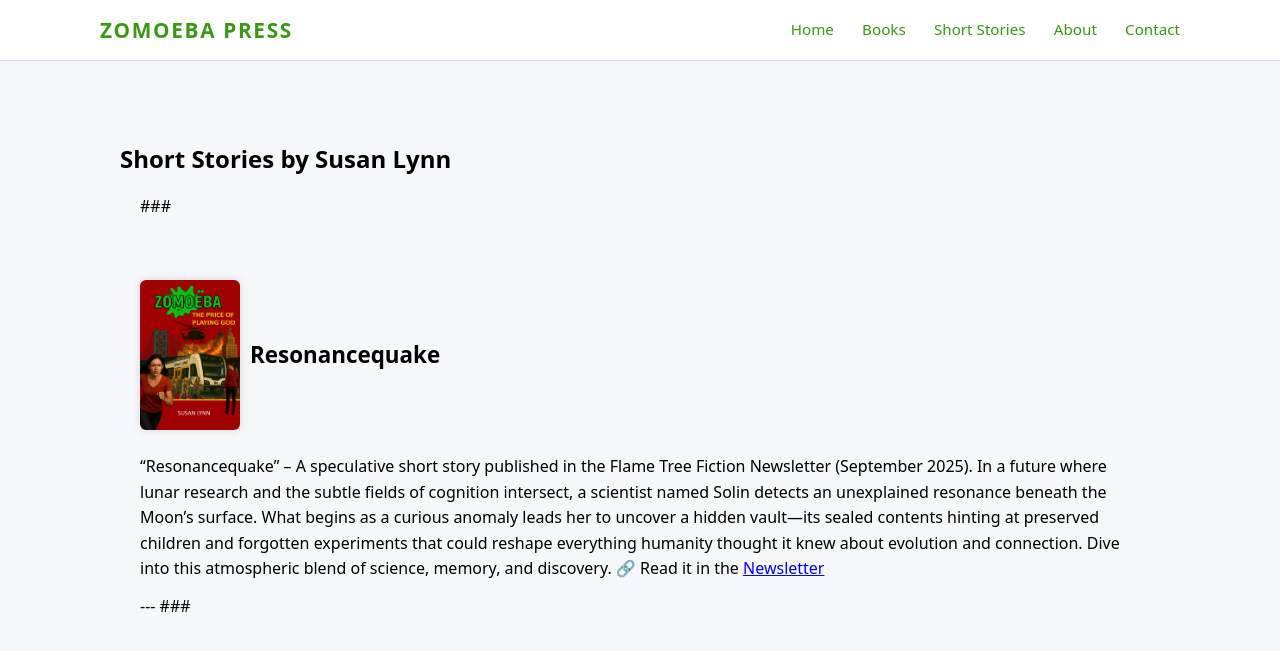
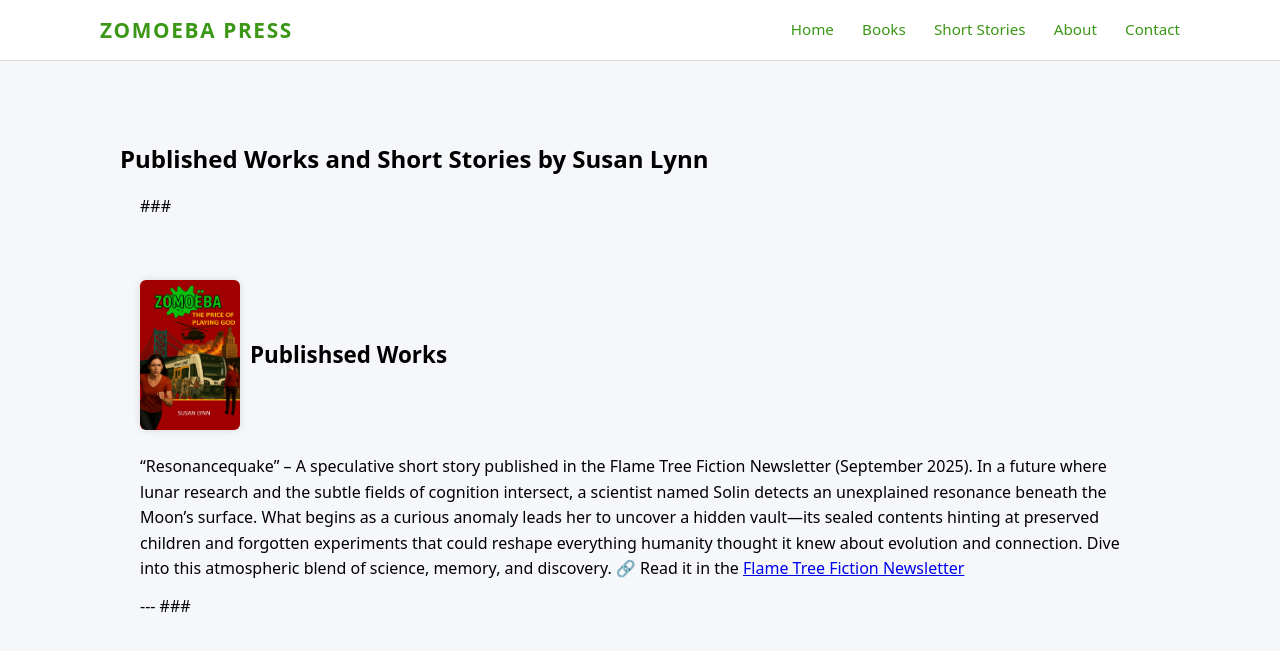
Before and after one commit to susanlynn-books/zomoeba, a Jekyll site: the page built from Short Stories.md, in a window 1280 px wide and 900 px high, cut to the strip 0-656 px from the top of the window. Shown: the top 651 px of the strip. Built offline with Jekyll 4.4.1, drawn with Linux system fonts in a browser that asks for light colours.

Commit message:
Update Short Stories.md

```diff
--- a/Short Stories.md
+++ b/Short Stories.md
@@ -6,7 +6,7 @@ permalink: /short stories/
 
 <section class="section section-dark">
   <div class="container">
-    <h2>Short Stories by Susan Lynn </h2>
+    <h2>Published Works and Short Stories by Susan Lynn </h2>
 
 <div class="container">
 
@@ -14,7 +14,7 @@ permalink: /short stories/
 
 ### <div class="book-header">
 <img src="/zomoeba/assets/images/zomoeba-cover.png" alt="Zomoeba: The Price of Playing God Cover" class="book-cover">
-<span id="price-of-playing-god">Resonancequake</span>
+<span id="price-of-playing-god">Publishsed Works</span>
 </div>
 
 <p>“Resonancequake” – A speculative short story published in the Flame Tree Fiction Newsletter (September 2025).
@@ -24,7 +24,7 @@ permalink: /short stories/
   everything humanity thought it knew about evolution and connection. Dive into this atmospheric blend of
   science, memory, and discovery.
 
-🔗 Read it in the <a href="https://www.flametreepress.com/newsletters/flame-tree-fiction-newsletter-september-2025-moon-fracture/">Newsletter</a>
+🔗 Read it in the <a href="https://www.flametreepress.com/newsletters/flame-tree-fiction-newsletter-september-2025-moon-fracture/">Flame Tree Fiction Newsletter</a>
 
 </p>
 
```
